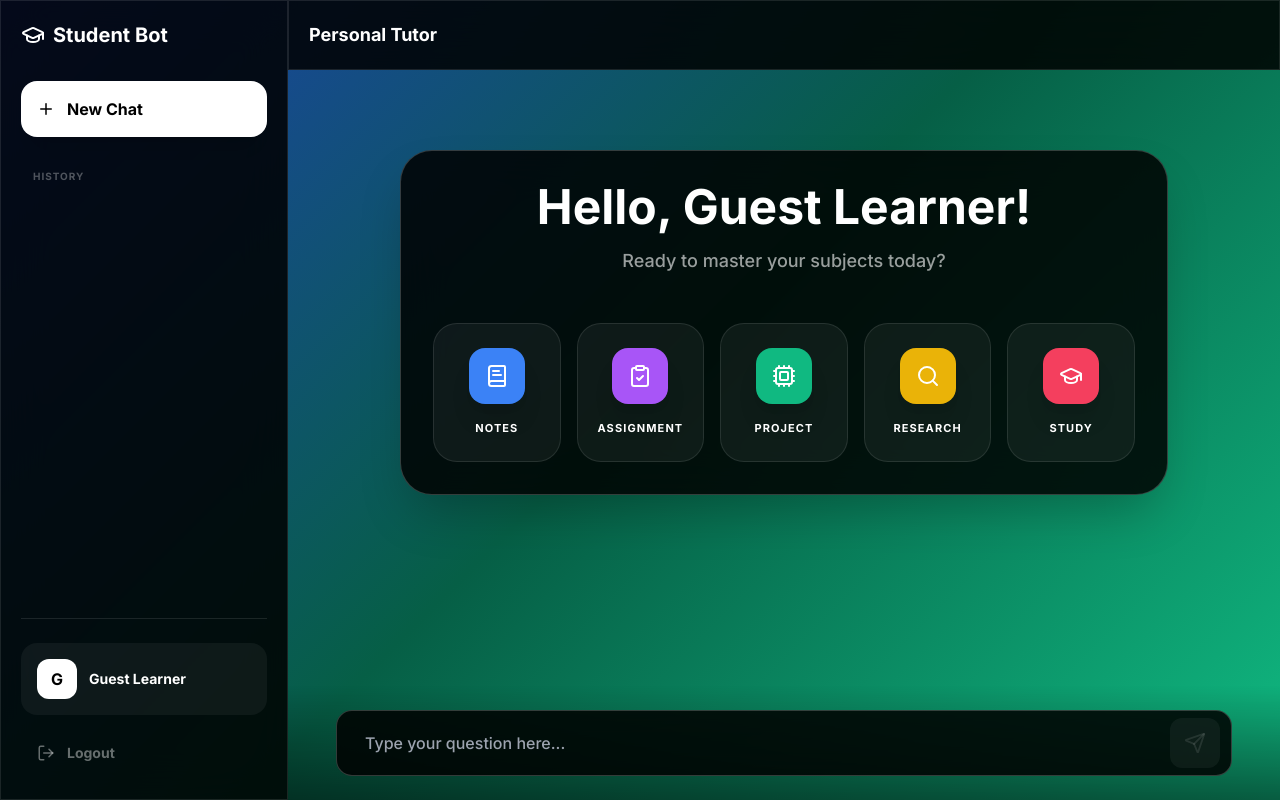
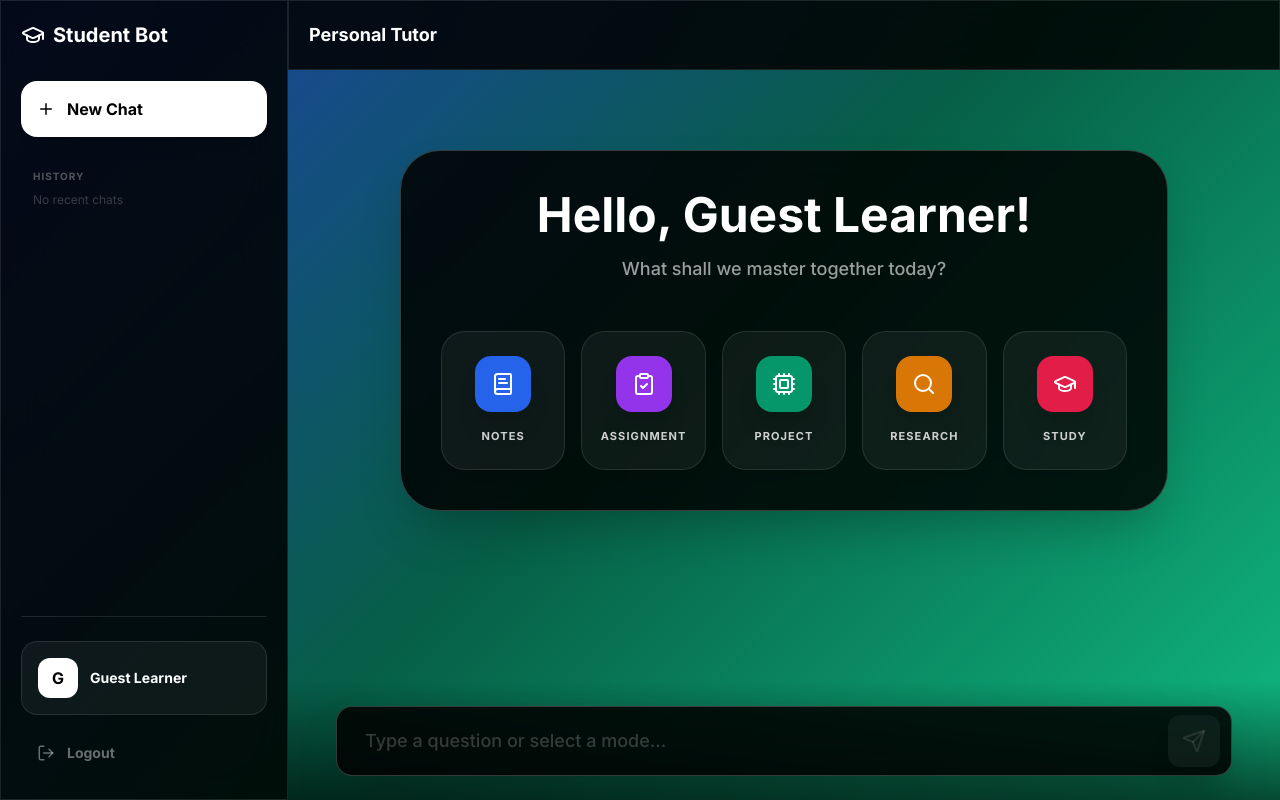
Before and after one commit to Steffin-php/Student-Chatbot, a React (Vite) app: page / in a window 1280 px wide. Both pictures are taken after a click on the button "Try for Free". Built offline with nearby package versions, Linux system fonts and the light colour scheme.

Commit message:
Update ChatInterface.tsx

```diff
--- a/components/ChatInterface.tsx
+++ b/components/ChatInterface.tsx
@@ -33,12 +33,12 @@ const ChatInterface: React.FC<ChatInterfaceProps> = ({ user, onLogout, sessions,
     if (e) e.preventDefault();
     const prompt = input.trim();
     const mode = modeOverride || studyMode || 'General';
-    const finalPrompt = prompt || `Let's start a new ${mode} session.`;
+    const finalPrompt = prompt || `Let's start our ${mode.toLowerCase()} session.`;
 
     if (!prompt && !modeOverride) return;
 
     let sessionId = activeSessionId;
-    let currentHistory: Message[] = [];
+    let newHistory: Message[] = activeSession?.messages ? [...activeSession.messages] : [];
 
     // Create session if it doesn't exist
     if (!sessionId) {
@@ -51,8 +51,6 @@ const ChatInterface: React.FC<ChatInterfaceProps> = ({ user, onLogout, sessions,
       };
       setSessions(prev => [newSession, ...prev]);
       setActiveSessionId(sessionId);
-    } else {
-      currentHistory = activeSession?.messages || [];
     }
 
     const userMsg: Message = {
@@ -62,14 +60,14 @@ const ChatInterface: React.FC<ChatInterfaceProps> = ({ user, onLogout, sessions,
       timestamp: Date.now()
     };
 
-    // Update UI immediately with user message
-    setSessions(prev => prev.map(s => s.id === sessionId ? { ...s, messages: [...s.messages, userMsg] } : s));
+    // Update UI immediately
+    const updatedHistory = [...newHistory, userMsg];
+    setSessions(prev => prev.map(s => s.id === sessionId ? { ...s, messages: updatedHistory } : s));
     setInput('');
     setIsLoading(true);
 
     try {
-      // Pass the updated history including the current user message
-      const aiContent = await generateStudyResponse(finalPrompt, currentHistory, mode);
+      const aiContent = await generateStudyResponse(finalPrompt, newHistory, mode);
 
       const botMsg: Message = {
         id: Date.now().toString() + '-bot',
@@ -77,7 +75,7 @@ const ChatInterface: React.FC<ChatInterfaceProps> = ({ user, onLogout, sessions,
         content: aiContent,
         timestamp: Date.now()
       };
-      setSessions(prev => prev.map(s => s.id === sessionId ? { ...s, messages: [...s.messages, botMsg] } : s));
+      setSessions(prev => prev.map(s => s.id === sessionId ? { ...s, messages: [...updatedHistory, botMsg] } : s));
     } catch (err) {
       console.error("Chat error:", err);
     } finally {
@@ -98,8 +96,8 @@ const ChatInterface: React.FC<ChatInterfaceProps> = ({ user, onLogout, sessions,
     setActiveSessionId(newId);
     setSidebarOpen(false);
 
-    // Auto-trigger a starting prompt for the chosen mode
-    handleSendMessage(undefined, mode);
+    // Small delay to ensure state propagates before initial prompt
+    setTimeout(() => handleSendMessage(undefined, mode), 50);
   };
 
   return (
@@ -112,18 +110,19 @@ const ChatInterface: React.FC<ChatInterfaceProps> = ({ user, onLogout, sessions,
         <div className="flex flex-col h-full p-5">
           <div className="flex items-center justify-between mb-8">
             <h1 className="text-xl font-bold flex items-center gap-2"><GraduationCap size={24}/> Student Bot</h1>
-            <button className="lg:hidden" onClick={() => setSidebarOpen(false)}><X size={20} /></button>
+            <button className="lg:hidden p-2" onClick={() => setSidebarOpen(false)}><X size={20} /></button>
           </div>
 
           <button
             onClick={() => { setActiveSessionId(null); setStudyMode(null); setSidebarOpen(false); }}
-            className="flex items-center gap-3 w-full p-4 mb-8 rounded-2xl bg-white text-black font-bold hover:bg-white/90 transition-all shadow-xl"
+            className="flex items-center gap-3 w-full p-4 mb-8 rounded-2xl bg-white text-black font-bold hover:scale-[1.02] transition-all shadow-xl"
           >
             <Plus size={18} /> New Chat
           </button>
 
           <div className="flex-1 overflow-y-auto space-y-2 pr-2">
             <h3 className="text-[10px] uppercase text-white/30 font-bold px-3 mb-2 tracking-widest">History</h3>
+            {sessions.length === 0 && <p className="px-3 text-xs text-white/20">No recent chats</p>}
             {sessions.map(s => (
               <button
                 key={s.id}
@@ -136,7 +135,7 @@ const ChatInterface: React.FC<ChatInterfaceProps> = ({ user, onLogout, sessions,
           </div>
 
           <div className="pt-6 mt-4 border-t border-white/10">
-            <div className="flex items-center gap-3 p-4 mb-3 rounded-2xl bg-white/5">
+            <div className="flex items-center gap-3 p-4 mb-3 rounded-2xl bg-white/5 border border-white/10">
               <div className="w-10 h-10 rounded-xl bg-white text-black flex items-center justify-center font-bold">{user.name[0].toUpperCase()}</div>
               <div className="truncate flex-1 text-sm font-bold">{user.name}</div>
             </div>
@@ -152,32 +151,37 @@ const ChatInterface: React.FC<ChatInterfaceProps> = ({ user, onLogout, sessions,
               <Menu size={24} />
             </button>
             <h2 className="font-bold flex items-center gap-2 text-lg">
-              {studyMode ? `${studyMode} Mode` : 'Personal Tutor'}
+              {studyMode ? (
+                <span className="flex items-center gap-2">
+                   <div className="w-2 h-2 rounded-full bg-emerald-400 animate-pulse"></div>
+                   {studyMode} Mode
+                </span>
+              ) : 'Personal Tutor'}
             </h2>
           </div>
         </header>
 
         <div className="flex-1 overflow-y-auto px-4 py-8 md:px-12">
           {!activeSessionId ? (
-            <div className="max-w-3xl mx-auto mt-12 text-center">
-              <div className="inline-block p-8 black-glass rounded-[2rem] mb-12 border-white/20 shadow-2xl">
+            <div className="max-w-3xl mx-auto mt-12 text-center animate-in fade-in slide-in-from-bottom-4 duration-500">
+              <div className="inline-block p-10 black-glass rounded-[2.5rem] mb-12 border-white/20 shadow-2xl">
                 <h1 className="text-4xl md:text-5xl font-extrabold mb-4">Hello, {user.name}!</h1>
-                <p className="text-white/60 mb-12 text-lg font-medium">Ready to master your subjects today?</p>
+                <p className="text-white/60 mb-12 text-lg font-medium">What shall we master together today?</p>
                 <div className="grid grid-cols-2 sm:grid-cols-3 md:grid-cols-5 gap-4">
                   {[
-                    { m: 'Notes', i: <BookText />, c: 'bg-blue-500' },
-                    { m: 'Assignment', i: <ClipboardCheck />, c: 'bg-purple-500' },
-                    { m: 'Project', i: <Cpu />, c: 'bg-emerald-500' },
-                    { m: 'Research', i: <Search />, c: 'bg-yellow-500' },
-                    { m: 'Study', i: <GraduationCap />, c: 'bg-rose-500' }
+                    { m: 'Notes', i: <BookText />, c: 'bg-blue-600' },
+                    { m: 'Assignment', i: <ClipboardCheck />, c: 'bg-purple-600' },
+                    { m: 'Project', i: <Cpu />, c: 'bg-emerald-600' },
+                    { m: 'Research', i: <Search />, c: 'bg-amber-600' },
+                    { m: 'Study', i: <GraduationCap />, c: 'bg-rose-600' }
                   ].map(({m, i, c}) => (
                     <button
                       key={m}
                       onClick={() => startMode(m as StudyMode)}
-                      className="flex flex-col items-center gap-4 p-6 rounded-[1.5rem] border border-white/10 bg-white/5 hover:bg-white/10 hover:scale-105 transition-all group"
+                      className="flex flex-col items-center gap-4 p-6 rounded-[1.5rem] border border-white/10 bg-white/5 hover:bg-white/10 hover:scale-105 transition-all group shadow-lg"
                     >
-                      <div className={`${c} p-4 rounded-2xl text-white shadow-xl`}>{i}</div>
-                      <span className="text-[11px] font-bold uppercase tracking-widest">{m}</span>
+                      <div className={`${c} p-4 rounded-2xl text-white shadow-xl group-hover:rotate-6 transition-transform`}>{i}</div>
+                      <span className="text-[11px] font-bold uppercase tracking-widest text-white/80 group-hover:text-white">{m}</span>
                     </button>
                   ))}
                 </div>
@@ -186,12 +190,12 @@ const ChatInterface: React.FC<ChatInterfaceProps> = ({ user, onLogout, sessions,
           ) : (
             <div className="max-w-4xl mx-auto space-y-8 pb-32">
               {activeSession?.messages.map((msg) => (
-                <div key={msg.id} className={`flex gap-4 ${msg.role === 'user' ? 'flex-row-reverse' : ''}`}>
-                  <div className={`w-10 h-10 rounded-xl flex items-center justify-center shrink-0 shadow-lg ${msg.role === 'user' ? 'bg-white text-black' : 'black-glass text-white'}`}>
+                <div key={msg.id} className={`flex gap-4 ${msg.role === 'user' ? 'flex-row-reverse animate-in slide-in-from-right-4' : 'animate-in slide-in-from-left-4'}`}>
+                  <div className={`w-10 h-10 rounded-xl flex items-center justify-center shrink-0 shadow-lg ${msg.role === 'user' ? 'bg-white text-black' : 'black-glass border-white/10 text-white'}`}>
                     {msg.role === 'user' ? <UserIcon size={20}/> : <Bot size={20}/>}
                   </div>
-                  <div className={`p-5 rounded-2xl text-sm leading-relaxed max-w-[85%] shadow-xl border ${msg.role === 'user' ? 'chat-bubble-user' : 'chat-bubble-bot'}`}>
-                    <div className="prose prose-invert prose-sm max-w-none whitespace-pre-wrap">
+                  <div className={`p-5 rounded-2xl text-[15px] leading-relaxed max-w-[85%] shadow-xl border ${msg.role === 'user' ? 'chat-bubble-user text-white font-medium' : 'chat-bubble-bot text-white/90'}`}>
+                    <div className="whitespace-pre-wrap break-words">
                       {msg.content}
                     </div>
                   </div>
@@ -208,22 +212,22 @@ const ChatInterface: React.FC<ChatInterfaceProps> = ({ user, onLogout, sessions,
           )}
         </div>
 
-        <div className="p-6 bg-gradient-to-t from-black/50 to-transparent">
-          <form onSubmit={handleSendMessage} className="max-w-4xl mx-auto relative">
+        <div className="p-6 bg-gradient-to-t from-black/60 to-transparent">
+          <form onSubmit={handleSendMessage} className="max-w-4xl mx-auto relative group">
             <input
               type="text"
               value={input}
               onChange={(e) => setInput(e.target.value)}
-              placeholder="Type your question here..."
-              className="w-full black-glass border border-white/20 rounded-2xl py-5 pl-7 pr-16 focus:outline-none focus:border-white/40 transition-all text-white font-medium"
+              placeholder={studyMode ? `Ask about ${studyMode.toLowerCase()}...` : "Type a question or select a mode..."}
+              className="w-full black-glass border border-white/20 rounded-2xl py-5 pl-7 pr-16 focus:outline-none focus:border-white/50 focus:bg-black transition-all text-white font-medium text-lg placeholder:text-white/20 shadow-2xl"
               disabled={isLoading}
             />
             <button
               type="submit"
               disabled={isLoading || !input.trim()}
-              className={`absolute right-3 top-1/2 -translate-y-1/2 p-3.5 rounded-xl transition-all ${input.trim() ? 'bg-white text-black' : 'bg-white/5 text-white/10'}`}
+              className={`absolute right-3 top-1/2 -translate-y-1/2 p-3.5 rounded-xl transition-all shadow-xl ${input.trim() ? 'bg-white text-black hover:scale-105 active:scale-95' : 'bg-white/5 text-white/10 cursor-not-allowed'}`}
             >
-              <Send size={22} />
+              <Send size={24} />
             </button>
           </form>
         </div>
```
